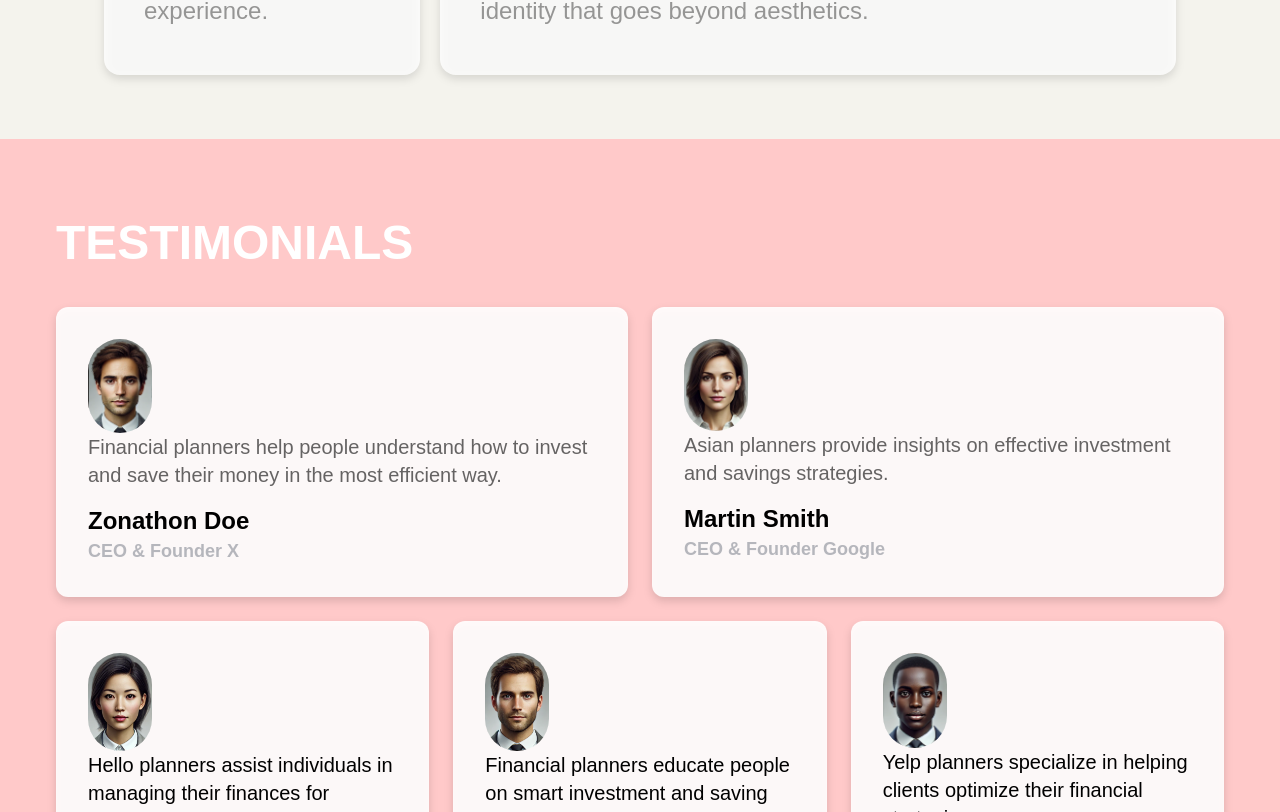
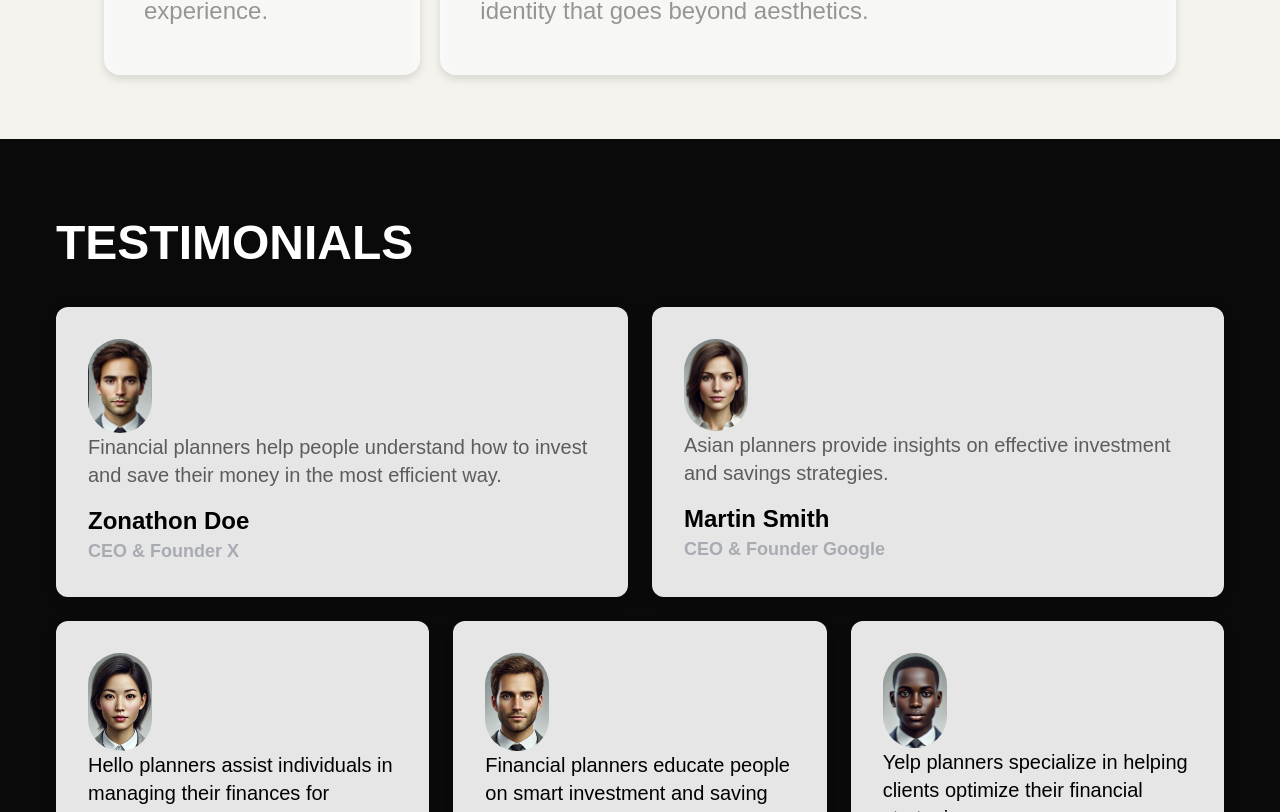
Before and after one commit to taranpreet26-singh/portolio-maker, a Next.js app: page / in a window 1280 px wide. Shown: the part 2608-3420 px from the top of the page. Built offline with nearby package versions, Linux system fonts and the light colour scheme.

Commit message:
updation

```diff
--- a/components/testinomials/Testinomials.tsx
+++ b/components/testinomials/Testinomials.tsx
@@ -41,7 +41,7 @@ const testimonials = [
 
 export default function Testimonials() {
     return (
-        <div className="bg-red-200 h-fit px-4 sm:px-8 lg:px-14 pt-20 pb-10 text-white">
+        <div className="bg-[#0a0a0a] h-fit px-4 sm:px-8 lg:px-14 pt-20 pb-10 text-white">
             <h2 className="text-xl sm:text-3xl md:text-5xl font-bold mb-10">TESTIMONIALS</h2>
 
             <div className="flex flex-col gap-6">
```
